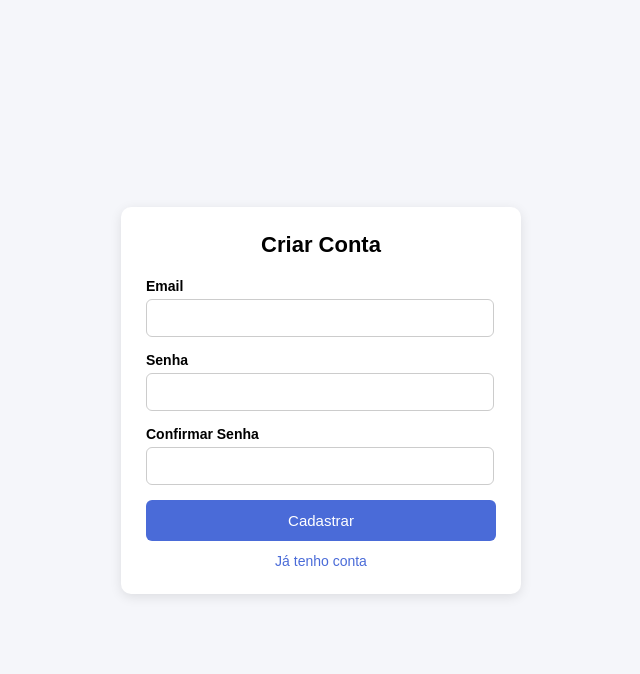
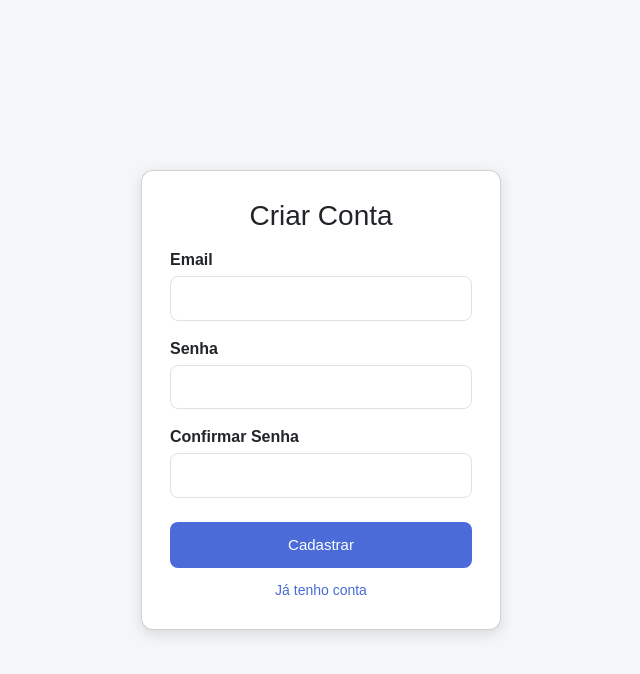
Before and after one commit to HenriqueANunes/AppChamados, a Django app: page /vue/cadastro/ in a window 1280 px wide. Shown: the top 674 px of the page, without its empty margins (319-959 px from the left). Run offline with Django 5.2, Linux system fonts and the light colour scheme.

Commit message:
Corrigido estilo da tela de cadastro de conta do vue para ficar no padrão.

```diff
--- a/core/templates/vue/cadastro.html
+++ b/core/templates/vue/cadastro.html
@@ -5,6 +5,9 @@
     <title>Criar Conta</title>
 
     <script src="https://unpkg.com/vue@3/dist/vue.global.prod.js"></script>
+
+    <!-- Bootstrap -->
+    <link href="https://cdn.jsdelivr.net/npm/bootstrap@5.3.2/dist/css/bootstrap.min.css" rel="stylesheet">
 
     <style>
         body {
@@ -18,65 +21,31 @@
             height: 100vh;
         }
 
-        .card {
+        .card-custom {
             background: white;
-            width: 350px;
-            padding: 25px;
-            border-radius: 10px;
-            box-shadow: 0 3px 12px rgba(0,0,0,0.1);
+            width: 360px;
+            padding: 28px;
+            border-radius: 12px;
+            box-shadow: 0 4px 14px rgba(0,0,0,0.12);
         }
 
-        h1 {
-            margin-top: 0;
-            text-align: center;
-            font-size: 22px;
-            margin-bottom: 20px;
+        .form-control {
+            border-radius: 8px;
+            padding: 10px 12px;
+            font-size: 15px;
         }
 
-        label {
-            font-weight: bold;
-            font-size: 14px;
-            display: block;
-            margin-bottom: 5px;
+        .btn-custom {
+            background: #4a6bd8;
+            color: white;
+            border-radius: 8px;
+            padding: 12px;
+            font-size: 15px;
+            border: none;
         }
 
-        input {
-            width: 93%;
-            padding: 10px;
-            font-size: 14px;
-            border-radius: 6px;
-            border: 1px solid #ccc;
-            margin-bottom: 15px;
-        }
-
-        button {
-            width: 100%;
-            padding: 12px;
-            background: #4a6bd8;
-            border: none;
-            border-radius: 6px;
-            color: white;
-            font-size: 15px;
-            cursor: pointer;
-            transition: 0.2s;
-        }
-
-        button:hover {
-            background: #3d59c0;
-        }
-
-        .msg {
-            text-align: center;
-            margin-top: 10px;
-            font-size: 14px;
-        }
-
-        .msg.error {
-            color: #c0392b;
-        }
-
-        .msg.success {
-            color: #27ae60;
+        .btn-custom:hover {
+            background: #3e59c0;
         }
 
         .link-login {
@@ -96,26 +65,26 @@
 <body>
 
 <div id="app">
-    <div class="card">
+    <div class="card card-custom">
 
-        <h1>Criar Conta</h1>
+        <h3 class="text-center mb-3">Criar Conta</h3>
 
         <form @submit.prevent="register">
 
-            <label>Email</label>
-            <input type="email" v-model="email" required>
+            <label class="fw-semibold mb-1">Email</label>
+            <input type="email" v-model="email" class="form-control mb-3" required>
 
-            <label>Senha</label>
-            <input type="password" v-model="password" required>
+            <label class="fw-semibold mb-1">Senha</label>
+            <input type="password" v-model="password" class="form-control mb-3" required>
 
-            <label>Confirmar Senha</label>
-            <input type="password" v-model="password2" required>
+            <label class="fw-semibold mb-1">Confirmar Senha</label>
+            <input type="password" v-model="password2" class="form-control mb-3" required>
 
-            <button type="submit">Cadastrar</button>
+            <div id="msg" class="alert py-1 my-2 text-center d-none"></div>
 
-            <div class="msg error" v-if="error">{{ error }}</div>
-            <div class="msg success" v-if="success">{{ success }}</div>
-
+            <button class="btn btn-custom w-100 mt-2" type="submit">
+                Cadastrar
+            </button>
         </form>
 
         <a class="link-login" href="/vue/login">Já tenho conta</a>
@@ -138,11 +107,14 @@ createApp({
 
     methods: {
         async register() {
-            this.error = "";
-            this.success = "";
+            const msg = document.getElementById("msg");
+            msg.className = "alert py-1 my-2 text-center d-none";
+            msg.innerText = "";
 
             if (this.password !== this.password2) {
                 this.error = "As senhas não coincidem.";
+                msg.className = "alert alert-danger py-1 my-2 text-center";
+                msg.innerText = this.error;
                 return;
             }
 
@@ -160,10 +132,14 @@ createApp({
 
                 if (!response.ok) {
                     this.error = data.detail || "Erro ao criar conta.";
+                    msg.className = "alert alert-danger py-1 my-2 text-center";
+                    msg.innerText = this.error;
                     return;
                 }
 
                 this.success = "Conta criada!";
+                msg.className = "alert alert-success py-1 my-2 text-center";
+                msg.innerText = this.success;
 
                 setTimeout(() => {
                     window.location.href = "/vue/login/";
@@ -171,6 +147,8 @@ createApp({
 
             } catch (err) {
                 this.error = "Erro de conexão com o servidor.";
+                msg.className = "alert alert-danger py-1 my-2 text-center";
+                msg.innerText = this.error;
             }
         }
     }
```
